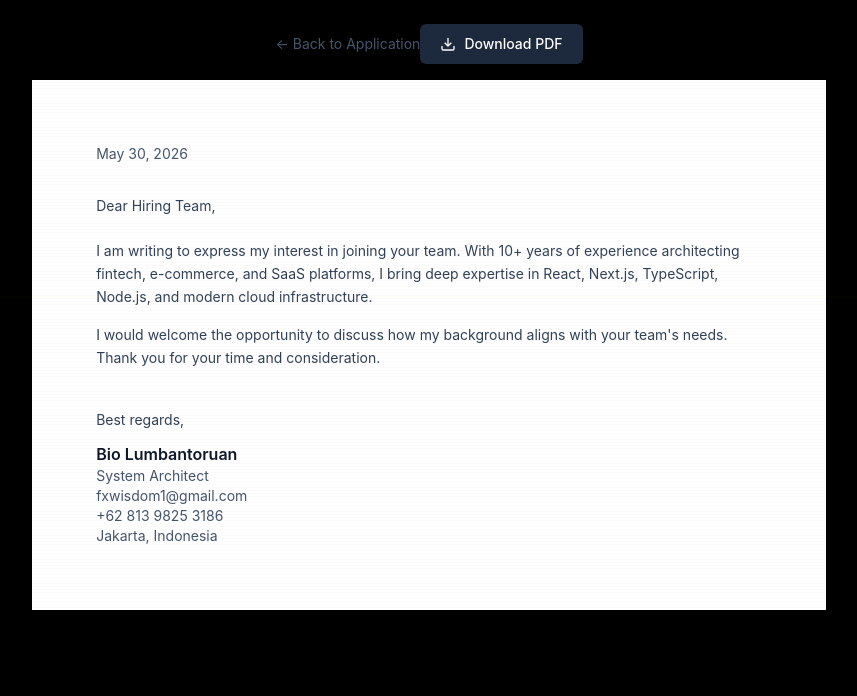
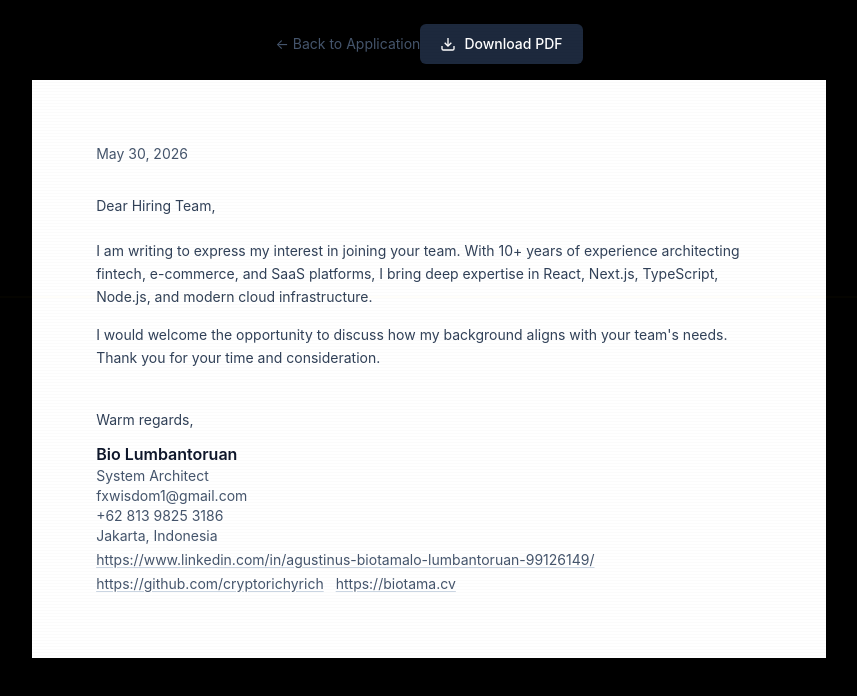
Before and after one commit to cryptorichyrich/biotama-next, a Next.js app: page /applications/1/cover-letter in a window 1280 px wide. Shown: the top 696 px of the page, without its empty margins (211-1068 px from the left). Built offline with nearby package versions, Linux system fonts and the light colour scheme.

Commit message:
fix: resume/cover letter templates now show full URLs (LinkedIn, GitHub, biotama.cv) instead of platform names

```diff
--- a/src/app/applications/[slug]/cover-letter/page.tsx
+++ b/src/app/applications/[slug]/cover-letter/page.tsx
@@ -70,12 +70,17 @@ export default async function CoverLetterPage({ params }: { params: Promise<{ sl
           <p>I would welcome the opportunity to discuss how my background aligns with your team's needs. Thank you for your time and consideration.</p>
         </div>
         <div className="mt-10">
-          <p className="text-sm text-slate-700">Best regards,</p>
+          <p className="text-sm text-slate-700">Warm regards,</p>
           <p className="text-base font-semibold text-slate-900 mt-3">{profile.name}</p>
           <p className="text-sm text-slate-600">{displayTitle}</p>
           <p className="text-sm text-slate-600">{profile.email}</p>
           <p className="text-sm text-slate-600">{profile.phone}</p>
           <p className="text-sm text-slate-600">{profile.location}</p>
+          <div className="flex flex-wrap gap-x-3 gap-y-1 mt-1 text-sm">
+            <a href="https://www.linkedin.com/in/agustinus-biotamalo-lumbantoruan-99126149/" target="_blank" rel="noopener noreferrer" className="text-slate-600 hover:text-slate-900 underline underline-offset-2 decoration-slate-300">https://www.linkedin.com/in/agustinus-biotamalo-lumbantoruan-99126149/</a>
+            <a href="https://github.com/cryptorichyrich" target="_blank" rel="noopener noreferrer" className="text-slate-600 hover:text-slate-900 underline underline-offset-2 decoration-slate-300">https://github.com/cryptorichyrich</a>
+            <a href="https://biotama.cv" target="_blank" rel="noopener noreferrer" className="text-slate-600 hover:text-slate-900 underline underline-offset-2 decoration-slate-300">https://biotama.cv</a>
+          </div>
         </div>
       </div>
     </>
--- a/src/app/applications/[slug]/resume/page.tsx
+++ b/src/app/applications/[slug]/resume/page.tsx
@@ -83,7 +83,9 @@ export default async function TailoredResumePage({ params }: { params: Promise<{
               <span>{profile.location}</span>
             </div>
             <div className="flex flex-wrap items-center gap-x-4 gap-y-1 mt-1 text-sm text-slate-600">
-              {socialLinks.map(s => <a key={s.platform} href={s.url} target="_blank" rel="noopener noreferrer" className="text-slate-600 hover:text-slate-900 underline underline-offset-2 decoration-slate-300">{s.platform}</a>)}
+              {socialLinks.map(s => <a key={s.url} href={s.url} target="_blank" rel="noopener noreferrer" className="text-slate-600 hover:text-slate-900 underline underline-offset-2 decoration-slate-300">{s.url}</a>)}
+              <span className="text-slate-300">|</span>
+              <a href="https://biotama.cv" target="_blank" rel="noopener noreferrer" className="text-slate-600 hover:text-slate-900 underline underline-offset-2 decoration-slate-300">https://biotama.cv</a>
             </div>
           </div>
         </header>
--- a/src/app/resume/page.tsx
+++ b/src/app/resume/page.tsx
@@ -13,9 +13,9 @@ const socialLinks = [
 ];
 
 const linkLabels: Record<string, string> = {
-  LinkedIn: "linkedin.com/in/agustinus-biotamalo",
-  GitHub: "github.com/cryptorichyrich",
-  Website: "biotama.cv",
+  LinkedIn: "https://www.linkedin.com/in/agustinus-biotamalo-lumbantoruan-99126149/",
+  GitHub: "https://github.com/cryptorichyrich",
+  Website: "https://biotama.cv",
 };
 
 function formatDate(dateStr: string): string {
```
